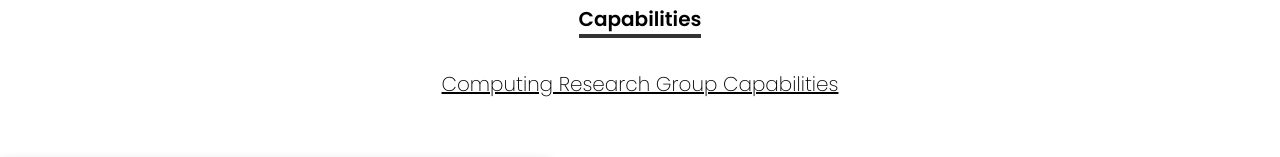
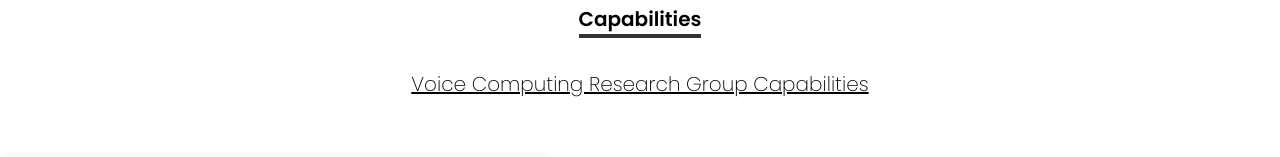
Before and after one commit to Voice-Computing/Voice-Computing.github.io, a plain HTML site: page capabilities.html in a window 1280 px wide. Shown: the part 206-363 px from the top of the page. Drawn offline with Linux system fonts and the light colour scheme.

Commit message:
Update capabilities.html

```diff
--- a/capabilities.html
+++ b/capabilities.html
@@ -108,7 +108,7 @@ window.addEventListener('scroll', function() {
 
         <div class="heading">
             <h1>Capabilities</h1>
-            <p><u>Computing Research Group Capabilities</u></p>
+            <p><u>Voice Computing Research Group Capabilities</u></p>
         </div>
 
         <div class="text-content">
```
